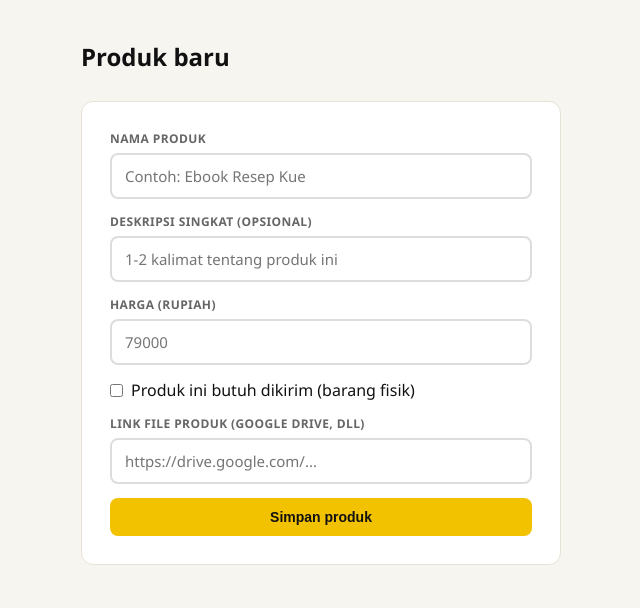
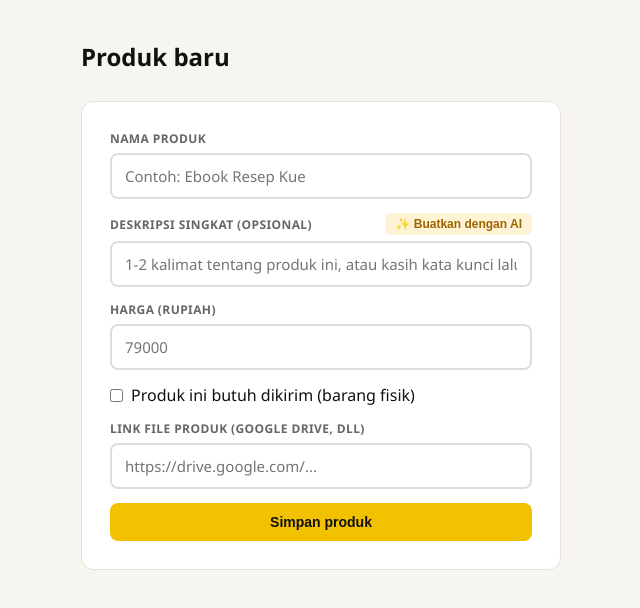
Before and after one commit to yasanegara/xalesid, a Next.js app: page /dashboard/products/new in a window 1280 px wide. Shown: the top 608 px of the page, without its empty margins (219-859 px from the left). Built offline with nearby package versions, Linux system fonts and the light colour scheme.

Commit message:
Tambah fitur AI buat bikinin deskripsi produk otomatis

```diff
--- /dev/null
+++ b/app/api/products/generate-copy/route.ts
@@ -0,0 +1,51 @@
+import { NextRequest, NextResponse } from "next/server";
+import { getCurrentTenant } from "@/lib/current-tenant";
+
+export async function POST(req: NextRequest) {
+  const tenant = await getCurrentTenant();
+  if (!tenant) return NextResponse.json({ error: "Belum login." }, { status: 401 });
+
+  const { name, hint } = await req.json();
+  if (!name) {
+    return NextResponse.json({ error: "Nama produk wajib diisi dulu." }, { status: 400 });
+  }
+
+  const apiKey = process.env.ANTHROPIC_API_KEY;
+  if (!apiKey) {
+    return NextResponse.json({ error: "Fitur AI belum aktif — ANTHROPIC_API_KEY belum diisi di server." }, { status: 500 });
+  }
+
+  const prompt = `Kamu bantu penjual online bikin deskripsi produk singkat buat landing page jualan.
+Nama produk: "${name}"
+${hint ? `Info tambahan dari penjual: "${hint}"` : ""}
+
+Tulis 1 deskripsi singkat (maksimal 2 kalimat, bahasa Indonesia santai tapi meyakinkan) yang cocok ditaruh di bawah judul produk di halaman jualan.
+Jangan pakai tanda kutip di jawabanmu. Langsung tulis deskripsinya saja, tanpa basa-basi atau penjelasan tambahan.`;
+
+  try {
+    const res = await fetch("https://api.anthropic.com/v1/messages", {
+      method: "POST",
+      headers: {
+        "content-type": "application/json",
+        "x-api-key": apiKey,
+        "anthropic-version": "2023-06-01",
+      },
+      body: JSON.stringify({
+        model: "claude-haiku-4-5-20251001",
+        max_tokens: 200,
+        messages: [{ role: "user", content: prompt }],
+      }),
+    });
+
+    if (!res.ok) {
+      const errText = await res.text();
+      return NextResponse.json({ error: "Gagal minta bantuan AI: " + errText }, { status: 502 });
+    }
+
+    const data = await res.json();
+    const description = data.content?.[0]?.text?.trim() || "";
+    return NextResponse.json({ description });
+  } catch (e) {
+    return NextResponse.json({ error: "Gagal terhubung ke layanan AI." }, { status: 502 });
+  }
+}
--- a/app/dashboard/products/new/page.tsx
+++ b/app/dashboard/products/new/page.tsx
@@ -12,6 +12,34 @@ export default function NewProductPage() {
   const [digitalFileUrl, setDigitalFileUrl] = useState("");
   const [error, setError] = useState("");
   const [loading, setLoading] = useState(false);
+  const [aiLoading, setAiLoading] = useState(false);
+  const [aiError, setAiError] = useState("");
+
+  async function handleGenerateAI() {
+    if (!name.trim()) {
+      setAiError("Isi nama produk dulu ya, biar AI tahu mau nulis apa.");
+      return;
+    }
+    setAiError("");
+    setAiLoading(true);
+    try {
+      const res = await fetch("/api/products/generate-copy", {
+        method: "POST",
+        headers: { "Content-Type": "application/json" },
+        body: JSON.stringify({ name, hint: description }),
+      });
+      const data = await res.json();
+      if (!res.ok) {
+        setAiError(data.error || "Gagal minta bantuan AI.");
+        return;
+      }
+      setDescription(data.description);
+    } catch {
+      setAiError("Gagal terhubung ke server. Coba lagi sebentar.");
+    } finally {
+      setAiLoading(false);
+    }
+  }
 
   async function handleSubmit(e: React.FormEvent) {
     e.preventDefault();
@@ -49,8 +77,28 @@ export default function NewProductPage() {
         </div>
 
         <div className="auth-field">
-          <label>Deskripsi singkat (opsional)</label>
-          <input value={description} onChange={(e) => setDescription(e.target.value)} placeholder="1-2 kalimat tentang produk ini" />
+          <div style={{ display: "flex", justifyContent: "space-between", alignItems: "center", marginBottom: 6 }}>
+            <label style={{ marginBottom: 0 }}>Deskripsi singkat (opsional)</label>
+            <button
+              type="button"
+              onClick={handleGenerateAI}
+              disabled={aiLoading}
+              style={{
+                fontSize: 12,
+                fontWeight: 700,
+                background: "#fff3d6",
+                color: "#9c6500",
+                border: "none",
+                borderRadius: 6,
+                padding: "4px 10px",
+                cursor: "pointer",
+              }}
+            >
+              {aiLoading ? "Nulis..." : "✨ Buatkan dengan AI"}
+            </button>
+          </div>
+          <input value={description} onChange={(e) => setDescription(e.target.value)} placeholder="1-2 kalimat tentang produk ini, atau kasih kata kunci lalu klik Buatkan dengan AI" />
+          {aiError && <p style={{ fontSize: 12, color: "#9c0006", marginTop: 6 }}>{aiError}</p>}
         </div>
 
         <div className="auth-field">
```
Also changed, not shown: 1 other file (tests, documents, lock files or other folders).
